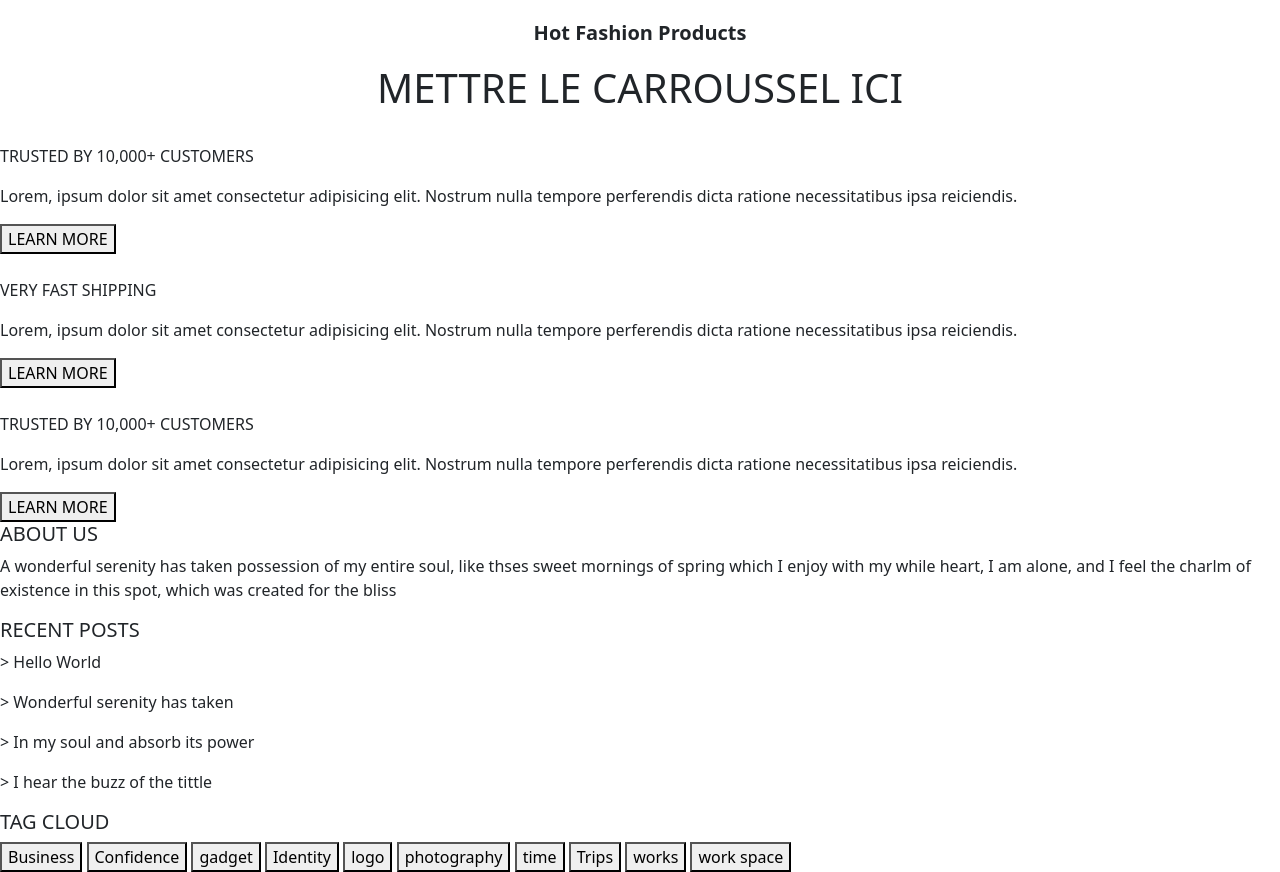
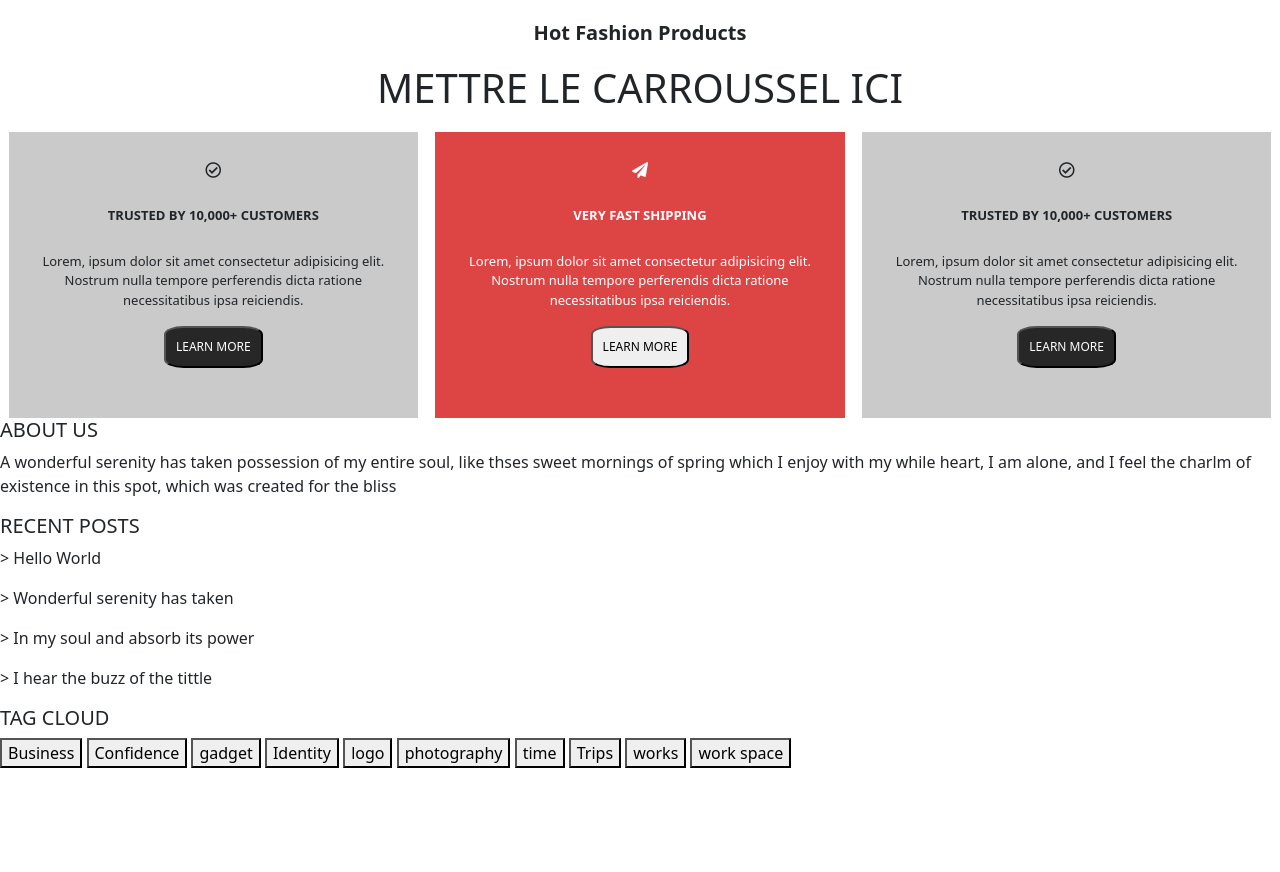
Before and after one commit to camille-mcq/cs17_emporium_js_camille, a website: page index.html in a window 1280 px wide. Shown: the part 2426-3298 px from the top of the page. After the commit the page ends 3194 px from the top, so only its background shows below. Drawn offline with nearby package versions, Linux system fonts and the light colour scheme.

Commit message:
six_section

```diff
--- a/index.html
+++ b/index.html
@@ -154,7 +154,7 @@
                 <div class="col">
                 <div class="h-100">
                     <!--Shoes-->
-                    <img src="./public/img/products_mini/product-shoes.jpg" class="card-img-top" kmialt="...">
+                    <img src="./public/img/products_mini/product-shoes.jpg" class="card-img-top" alt="...">
                     <div class="card-body">
                     <h5 class="card-title">Minimal Shoes</h5>
                     <p class="card-text" style="color: #dd4545;">$60.00.</p>
@@ -176,22 +176,22 @@
         <h1>METTRE LE CARROUSSEL ICI</h1>
     </section>
     <!--3 Giant Cubes-->
-    <section >
-        <div>
-            <img src="" alt="">
-            <p>TRUSTED BY 10,000+ CUSTOMERS</p>
+    <section id="six_section">
+        <div class="one">
+            <i class="far fa-check-circle"></i>
+            <h3>TRUSTED BY 10,000+ CUSTOMERS</h3>
             <p>Lorem, ipsum dolor sit amet consectetur adipisicing elit. Nostrum nulla tempore perferendis dicta ratione necessitatibus ipsa reiciendis.</p>
             <button>LEARN MORE</button>
         </div>
-        <div>
-            <img src="" alt="">
-            <p>VERY FAST SHIPPING</p>
+        <div id="deux">
+            <i class="fas fa-paper-plane"></i>
+            <h3>VERY FAST SHIPPING</h3>
             <p>Lorem, ipsum dolor sit amet consectetur adipisicing elit. Nostrum nulla tempore perferendis dicta ratione necessitatibus ipsa reiciendis.</p>
             <button>LEARN MORE</button>
         </div>
-        <div>
-            <img src="" alt="">
-            <p>TRUSTED BY 10,000+ CUSTOMERS</p>
+        <div class="one">
+            <i class="far fa-check-circle"></i>
+            <h3>TRUSTED BY 10,000+ CUSTOMERS</h3>
             <p>Lorem, ipsum dolor sit amet consectetur adipisicing elit. Nostrum nulla tempore perferendis dicta ratione necessitatibus ipsa reiciendis.</p>
             <button>LEARN MORE</button>
         </div>
--- a/src/sass/_six.sass
+++ b/src/sass/_six.sass
@@ -0,0 +1,38 @@
+#six_section
+    margin-top: 20px
+    display: flex
+    justify-content: space-around
+
+    div
+        align-content: center
+        text-align: center
+        width:32%
+
+        i
+            padding: 30px
+        h3
+            font-size: 13px
+            font-weight: bold
+            padding-bottom: 20px
+        p
+            font-size: 13px
+            width: 90%
+            margin-left: 5%
+        button
+            margin-bottom: 50px
+
+    .one
+        background-color: #cacaca
+        button
+            background-color: #272727
+            padding: 10px
+            border-radius: 20%
+            font-size: 12px
+            color: white
+    #deux
+        background-color: #dd4545
+        color: white
+        button
+            padding: 10px
+            border-radius: 20%
+            font-size: 12px
```
Also changed, not shown: public/css/_six.css, public/css/style.css, src/sass/_footer.sass (added), 2 other files.
